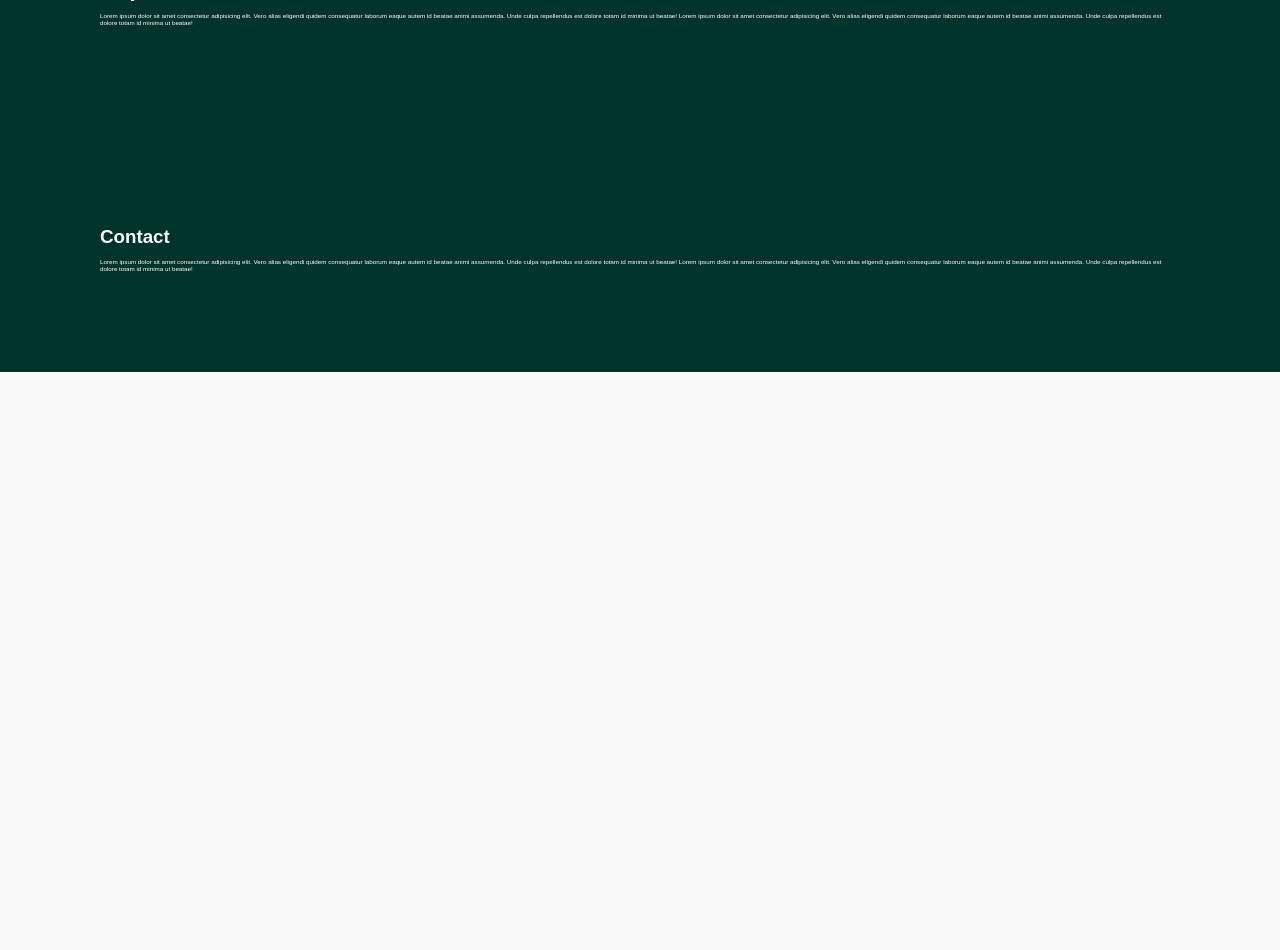
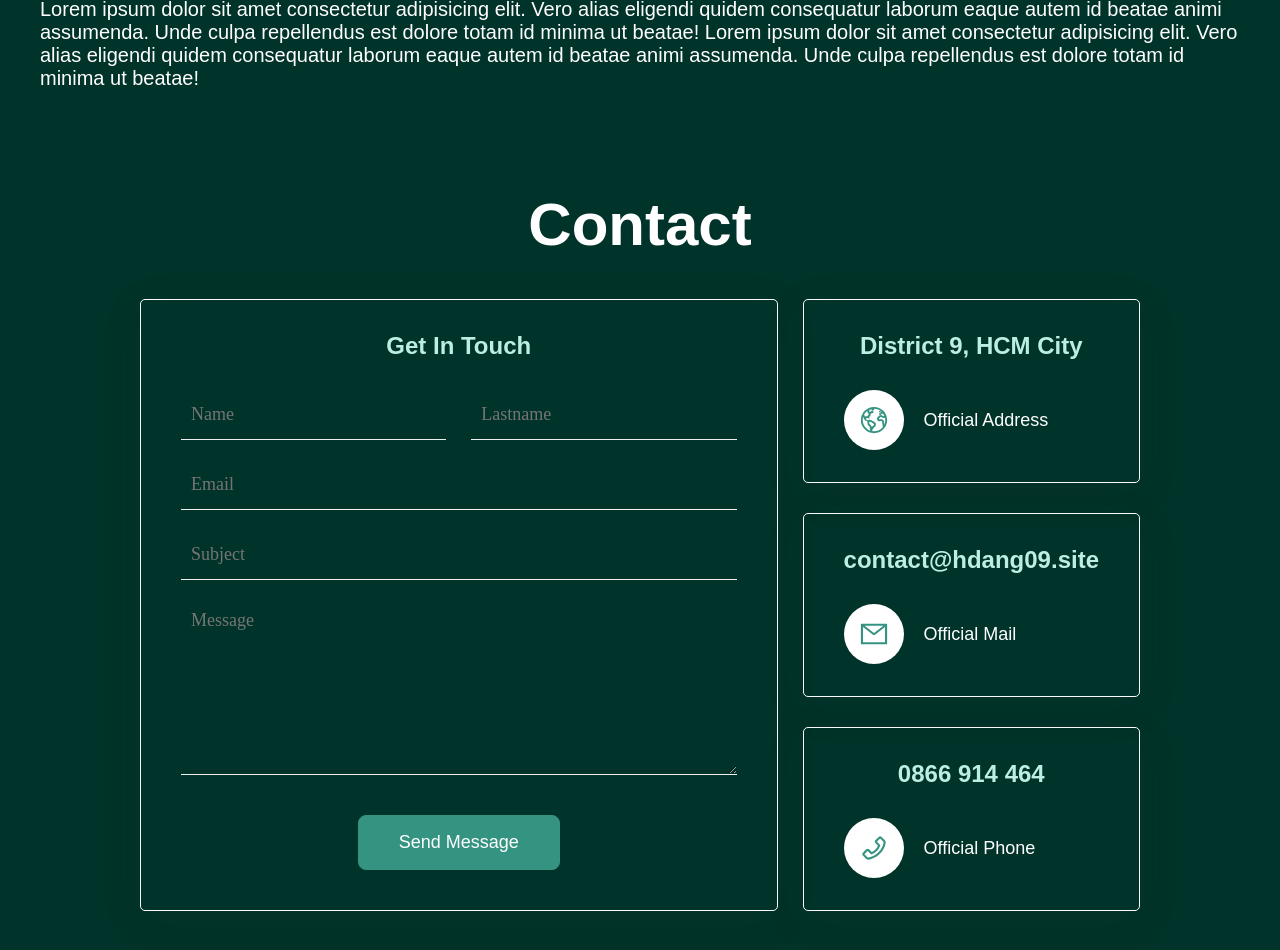
Before and after one commit to hdang09/Portfolio, a Next.js app: page / in a window 1280 px wide. Shown: the part 1620-2570 px from the top of the page. Before the commit the page ends 1992 px from the top, so only its background shows below. Built offline with nearby package versions, Linux system fonts and the light colour scheme.

Commit message:
UPDATE - Complte Contact section

```diff
--- a/app/globals.css
+++ b/app/globals.css
@@ -165,3 +165,21 @@ img {
 strong {
     color: var(--primary-color);
 }
+
+.col-6 {
+    display: grid;
+    grid-template-columns: repeat(2, 1fr);
+    grid-gap: 25px;
+}
+
+.col-3 {
+    display: grid;
+    grid-template-columns: repeat(4, 1fr);
+    grid-gap: 10px;
+}
+
+.col-8-2 {
+    display: grid;
+    grid-template-columns: 2fr 1fr;
+    grid-gap: 25px;
+}
--- a/components/AboutMe/about-me.module.scss
+++ b/components/AboutMe/about-me.module.scss
@@ -14,7 +14,7 @@
     margin: 0 auto;
 
     .heading {
-        font-size: 7rem;
+        font-size: 6rem;
         color: #fff;
         margin-bottom: 10px;
     }
@@ -41,18 +41,6 @@
     &.active {
         border-bottom-color: #fff;
     }
-}
-
-.col-6 {
-    display: grid;
-    grid-template-columns: repeat(2, 1fr);
-    grid-gap: 25px;
-}
-
-.col-3 {
-    display: grid;
-    grid-template-columns: repeat(4, 1fr);
-    grid-gap: 10px;
 }
 
 .tab {
--- a/components/AboutMe/index.tsx
+++ b/components/AboutMe/index.tsx
@@ -8,6 +8,7 @@ import classNames from 'classnames/bind';
 import styles from './about-me.module.scss';
 import { useState } from 'react';
 
+// Type
 type SocialMedia = {
     name: string;
     icon: React.ReactNode;
@@ -15,18 +16,20 @@ type SocialMedia = {
     href: string;
 };
 
+// classnames
 const cn = classNames.bind(styles);
+
+// Constants
+const NAV_LIST: string[] = ['About', 'Techstacks', 'Social Media', 'Award'];
+const SOCIAL_MEDIA: SocialMedia[] = [
+    { name: 'Facebook', icon: <FaFacebookF />, classname: 'fb', href: 'https://www.facebook.com/hdang.09' },
+    { name: 'Instagram', icon: <FaInstagram />, classname: 'ins', href: 'https://www.instagram.com/h.dang09/' },
+    { name: 'LinkedIn', icon: <FaLinkedin />, classname: 'in', href: 'https://www.linkedin.com/in/hdang09/' },
+    { name: 'GitHub', icon: <FaGithub />, classname: 'git', href: 'https://github.com/hdang09' },
+];
 
 const AboutMe = () => {
     const [activeTab, setActiveTab] = useState<number>(1);
-
-    const NAV_LIST: string[] = ['About', 'Techstacks', 'Social Media', 'Award'];
-    const SOCIAL_MEDIA: SocialMedia[] = [
-        { name: 'Facebook', icon: <FaFacebookF />, classname: 'fb', href: 'https://github.com' },
-        { name: 'Instagram', icon: <FaInstagram />, classname: 'ins', href: 'https://github.com' },
-        { name: 'LinkedIn', icon: <FaLinkedin />, classname: 'in', href: 'https://github.com' },
-        { name: 'GitHub', icon: <FaGithub />, classname: 'git', href: 'https://github.com' },
-    ];
 
     return (
         <section id="about-me" className={cn('section')}>
@@ -46,7 +49,7 @@ const AboutMe = () => {
 
                 {/****** ABOUT ******/}
                 <div className={cn('tab', 'about', { active: activeTab === 1 })}>
-                    <div className={cn('col-6')}>
+                    <div className="col-6">
                         <div>
                             <Image width="1000" height="1000" src="/about/about-img.png" alt="About" />
                         </div>
@@ -68,7 +71,7 @@ const AboutMe = () => {
 
                 {/****** TECHSTACKS ******/}
                 <div className={cn('tab', { active: activeTab === 2 })}>
-                    <div className={cn('col-6')}>
+                    <div className="col-6">
                         <div className={cn('techstacks-item')}>
                             <Image
                                 className={cn('bg-img')}
@@ -99,7 +102,7 @@ const AboutMe = () => {
                             </div>
                         </div>
                     </div>
-                    <div className={cn('col-6')}>
+                    <div className="col-6">
                         <div className={cn('techstacks-item')}>
                             <Image
                                 className={cn('bg-img')}
@@ -143,7 +146,7 @@ const AboutMe = () => {
 
                 {/****** AWARD ******/}
                 <div className={cn('tab', { active: activeTab === 4 })}>
-                    <div className={cn('col-6')}>
+                    <div className="col-6">
                         <Image
                             src="/award/certificate-1.jpg"
                             alt="Award"
@@ -160,7 +163,7 @@ const AboutMe = () => {
                         />
                     </div>
 
-                    <div className={cn('col-6')}>
+                    <div className="col-6">
                         <Image
                             src="/award/certificate-3.jpg"
                             alt="Award"
--- a/components/Contact/contact.module.scss
+++ b/components/Contact/contact.module.scss
@@ -1,17 +1,98 @@
-.sec {
+.section {
+    display: flex;
+    justify-content: center;
+    flex-direction: column;
     position: relative;
     background: #003329;
-    padding: 100px;
+    color: #fff;
+    font-size: 1.6rem;
+    padding: 50px 0;
+}
 
-    h2 {
-        font-size: 3em;
+.container {
+    width: 1000px;
+    margin: 0 auto;
+
+    .heading {
+        font-size: 6rem;
         color: #fff;
-        margin-bottom: 10px;
+        margin-bottom: 40px;
+        text-align: center;
     }
 
-    p {
-        font-size: 1em;
-        color: #fff;
-        font-weight: 300;
+    .description {
+        font-size: 2rem;
     }
 }
+
+.card {
+    width: 100%;
+    padding: 32px 40px;
+    border-radius: 5px;
+    box-shadow: 0 10px 40px 0 rgb(50 50 50 / 10%);
+    margin-bottom: 30px;
+    border: 1px solid #fafafa;
+
+    .icon {
+        width: 60px;
+        height: 60px;
+        display: flex;
+        align-items: center;
+        justify-content: center;
+        font-size: 3rem;
+        background-color: #fff;
+        border-radius: 999px;
+        color: var(--primary-color);
+    }
+
+    .text {
+        margin-left: 20px;
+        font-size: 1.8rem;
+        color: var(--text-color);
+    }
+
+    .text {
+        text-align: center;
+    }
+    .title {
+        line-height: initial;
+        font-size: 2.4rem;
+        margin-bottom: 30px;
+        text-align: center;
+        color: var(--secondary-color);
+    }
+
+    .input {
+        display: block;
+        height: 50px;
+        width: 100%;
+        border: none;
+        padding: 10px;
+        border-bottom: 1px solid #eee;
+        margin-bottom: 20px;
+        font-size: 1.8rem;
+        color: var(--text-color);
+        outline: transparent;
+        font-family: 'QuickSand';
+        background-color: transparent;
+        color: #fff;
+    }
+
+    textarea[placeholder='Message'] {
+        background-color: transparent;
+        position: relative;
+        top: 0;
+        height: 175px;
+        margin-bottom: 40px;
+    }
+
+    .btn-wrapper {
+        display: flex;
+        justify-content: center;
+    }
+
+    .info {
+        display: flex;
+        align-items: center;
+    }
+}
--- a/components/Contact/index.tsx
+++ b/components/Contact/index.tsx
@@ -1,18 +1,62 @@
+import { AiOutlineMail, AiOutlinePhone } from 'react-icons/ai';
+
+import { IoEarthOutline } from 'react-icons/io5';
 import classNames from 'classnames/bind';
 import styles from './contact.module.scss';
 
 const cn = classNames.bind(styles);
 
+// Type
+type Card = {
+    title: string;
+    icon: React.ReactNode;
+    text: string;
+};
+
+// Constants
+const CARDS: Card[] = [
+    { title: 'District 9, HCM City', icon: <IoEarthOutline />, text: 'Official Address' },
+    { title: 'contact@hdang09.site', icon: <AiOutlineMail />, text: 'Official Mail' },
+    { title: '0866 914 464', icon: <AiOutlinePhone />, text: 'Official Phone' },
+];
+
 const Contact = () => {
     return (
-        <section id="contact" className={cn('sec')}>
-            <h2>Contact</h2>
-            <p>
-                Lorem ipsum dolor sit amet consectetur adipisicing elit. Vero alias eligendi quidem consequatur laborum
-                eaque autem id beatae animi assumenda. Unde culpa repellendus est dolore totam id minima ut beatae!
-                Lorem ipsum dolor sit amet consectetur adipisicing elit. Vero alias eligendi quidem consequatur laborum
-                eaque autem id beatae animi assumenda. Unde culpa repellendus est dolore totam id minima ut beatae!
-            </p>
+        <section id="contact" className={cn('section')}>
+            <div className={cn('container')}>
+                <h2 className={cn('heading')}>Contact</h2>
+
+                <div className="col-8-2">
+                    <div className={cn('card')}>
+                        <h2 className={cn('title')}>Get In Touch</h2>
+                        <div className="col-6">
+                            <input type="text" name="text" className={cn('input')} placeholder="Name" />
+                            <input type="text" name="text" className={cn('input')} placeholder="Lastname" />
+                        </div>
+                        <input type="email" name="email" className={cn('input')} placeholder="Email" />
+                        <input type="text" name="text" className={cn('input')} placeholder="Subject" />
+                        <textarea name="message" className={cn('input')} placeholder="Message"></textarea>
+
+                        <div className={cn('btn-wrapper')}>
+                            <button type="submit" className="button">
+                                Send Message
+                            </button>
+                        </div>
+                    </div>
+
+                    <div>
+                        {CARDS.map((card) => (
+                            <div className={cn('card')} key={card.title}>
+                                <h2 className={cn('title')}>{card.title}</h2>
+                                <div className={cn('info')}>
+                                    <div className={cn('icon')}>{card.icon}</div>
+                                    <span className={cn('text')}>{card.text}</span>
+                                </div>
+                            </div>
+                        ))}
+                    </div>
+                </div>
+            </div>
         </section>
     );
 };
--- a/components/Projects/projects.module.scss
+++ b/components/Projects/projects.module.scss
@@ -1,17 +1,25 @@
-.sec {
+.section {
+    display: flex;
+    justify-content: center;
+    flex-direction: column;
     position: relative;
     background: #003329;
-    padding: 100px;
+    color: #fff;
+    font-size: 1.6rem;
+    padding: 50px 0;
+}
 
-    h2 {
-        font-size: 3em;
+.container {
+    width: var(--max-width);
+    margin: 0 auto;
+
+    .heading {
+        font-size: 6rem;
         color: #fff;
         margin-bottom: 10px;
     }
 
-    p {
-        font-size: 1em;
-        color: #fff;
-        font-weight: 300;
+    .description {
+        font-size: 2rem;
     }
 }
--- a/components/Projects/projects.tsx
+++ b/components/Projects/projects.tsx
@@ -5,14 +5,17 @@ const cn = classNames.bind(styles);
 
 const Projects = () => {
     return (
-        <section id="projects" className={cn('sec')}>
-            <h2>Projects</h2>
-            <p>
-                Lorem ipsum dolor sit amet consectetur adipisicing elit. Vero alias eligendi quidem consequatur laborum
-                eaque autem id beatae animi assumenda. Unde culpa repellendus est dolore totam id minima ut beatae!
-                Lorem ipsum dolor sit amet consectetur adipisicing elit. Vero alias eligendi quidem consequatur laborum
-                eaque autem id beatae animi assumenda. Unde culpa repellendus est dolore totam id minima ut beatae!
-            </p>
+        <section id="projects" className={cn('section')}>
+            <div className={cn('container')}>
+                <h2 className={cn('heading')}>Projects</h2>
+                <p className={cn('description')}>
+                    Lorem ipsum dolor sit amet consectetur adipisicing elit. Vero alias eligendi quidem consequatur
+                    laborum eaque autem id beatae animi assumenda. Unde culpa repellendus est dolore totam id minima ut
+                    beatae! Lorem ipsum dolor sit amet consectetur adipisicing elit. Vero alias eligendi quidem
+                    consequatur laborum eaque autem id beatae animi assumenda. Unde culpa repellendus est dolore totam
+                    id minima ut beatae!
+                </p>
+            </div>
         </section>
     );
 };
```
